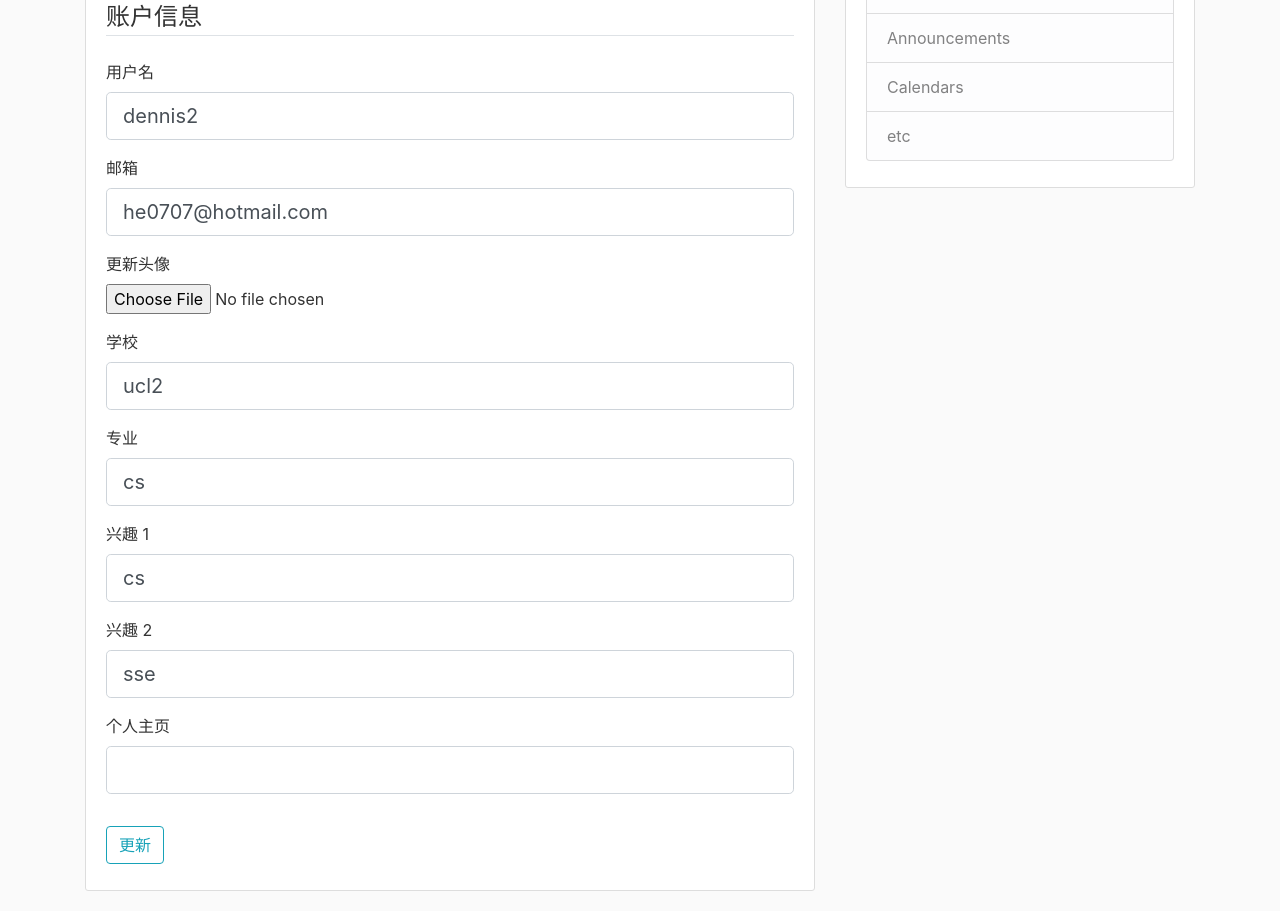
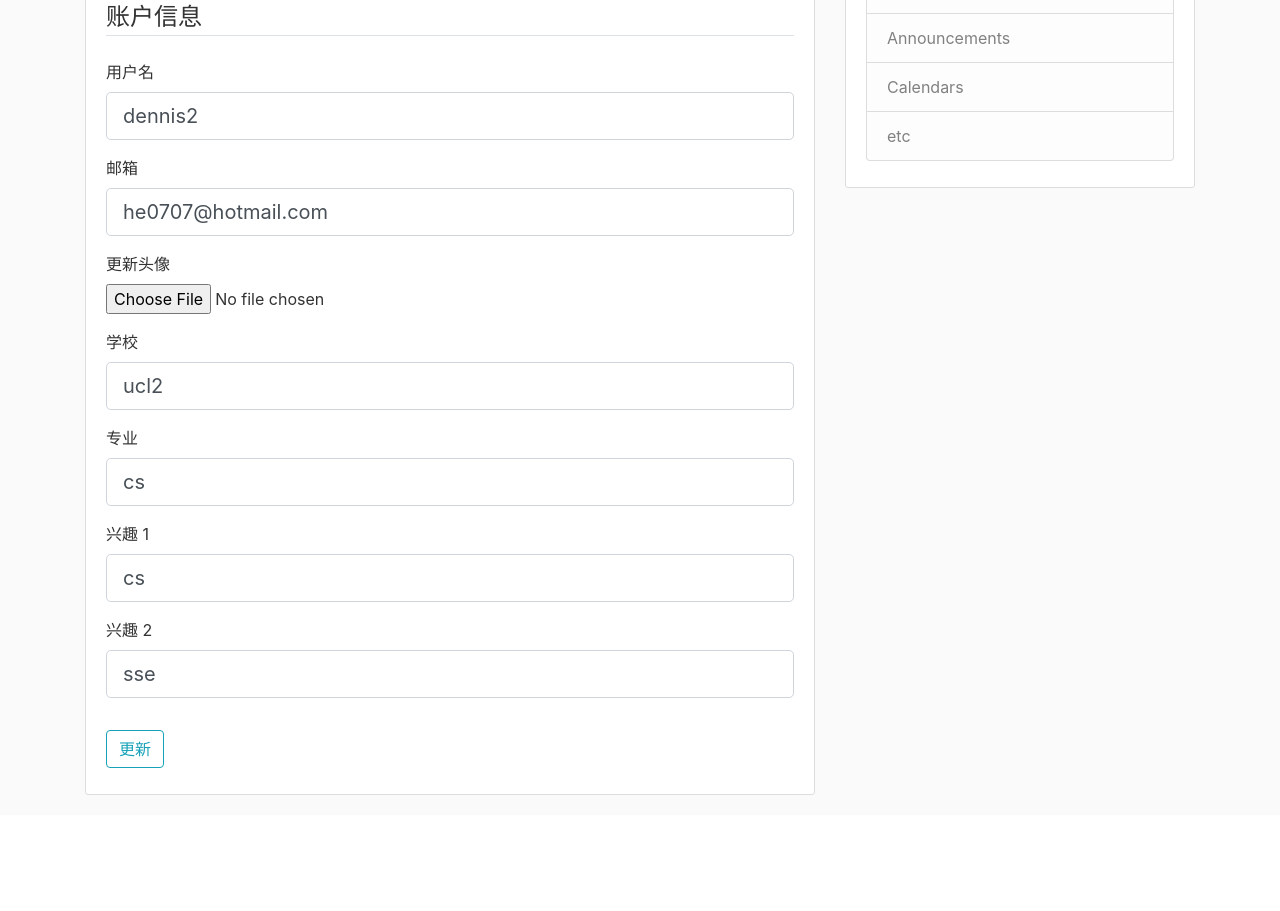
Before and after one commit to SciQuestDevelopment/demo, a Flask app: page /account in a window 1280 px wide. Shown: the part 233-1144 px from the top of the page. After the commit the page ends 1028 px from the top, so only its background shows below. Run offline with Flask 2, Linux system fonts and the light colour scheme; a user stored in the database is signed in; some libraries are stand-ins or nearby versions.

Commit message:
update url

```diff
--- a/app/forms.py
+++ b/app/forms.py
@@ -2,7 +2,8 @@ from flask_wtf import FlaskForm
 from flask_wtf.file import FileField, FileAllowed
 from flask_login import current_user
 from wtforms import StringField, PasswordField, SubmitField, BooleanField, TextAreaField,SelectField
-from wtforms.validators import DataRequired, Length, Email, EqualTo, ValidationError
+from flask_wtf.html5 import URLField
+from wtforms.validators import DataRequired, Length, Email, EqualTo, ValidationError,url
 from app.models import User
 
 
@@ -20,8 +21,7 @@ class RegistrationForm(FlaskForm):
                             validators=[DataRequired(), Length(min=2, max=20)])
     interest2 = StringField('兴趣 2',
                             validators=[Length(min=2, max=20)])
-    url = StringField('个人主页',
-                      validators=[Length(min=2, max=20)])
+
     confirm_password = PasswordField('确认密码',
                                      validators=[DataRequired(), EqualTo('password')])
     submit = SubmitField('注册')
@@ -59,8 +59,7 @@ class UpdateAccountForm(FlaskForm):
                             validators=[DataRequired(), Length(min=2, max=20)])
     interest2 = StringField('兴趣 2',
                             validators=[Length(min=2, max=20)])
-    url = StringField('个人主页',
-                      validators=[Length(min=2, max=20)])
+
     submit = SubmitField('更新')
 
     def validate_username(self, username):
@@ -79,7 +78,7 @@ class UpdateAccountForm(FlaskForm):
 class PostForm(FlaskForm):
     title = StringField('标题', validators=[DataRequired()])
     description = TextAreaField('主题', validators=[DataRequired()])
-    url = StringField('url', validators=[DataRequired()])
+    url = URLField(validators=[url()])
     venue = StringField('期刊', validators=[DataRequired()])
     submit = SubmitField('确认发布')
 
--- a/app/models.py
+++ b/app/models.py
@@ -20,7 +20,6 @@ class User(db.Model, UserMixin):
     major = db.Column(db.String(60), nullable=False)
     interest1 = db.Column(db.String(60), nullable=False)
     interest2 = db.Column(db.String(60), nullable=False)
-    url = db.Column(db.String(60), nullable=False)
     posts = db.relationship('Post', backref='author', lazy=True)
 
     def get_reset_token(self, expires_sec=1800):
--- a/app/routes.py
+++ b/app/routes.py
@@ -37,7 +37,7 @@ def register():
         hashed_password = bcrypt.generate_password_hash(form.password.data).decode('utf-8')
         user = User(username=form.username.data, email=form.email.data, password=hashed_password,
                     university=form.university.data, major=form.major.data, interest1=form.interest1.data,
-                    interest2=form.interest2.data, url=form.url.data)
+                    interest2=form.interest2.data)
 
         db.session.add(user)
         db.session.commit()
@@ -97,7 +97,6 @@ def account():
         current_user.major = form.major.data
         current_user.interest1 = form.interest1.data
         current_user.interest2 = form.interest2.data
-        current_user.url = form.url.data
         db.session.commit()
         flash('账户更新成功！', 'success')
         return redirect(url_for('account'))
@@ -108,7 +107,6 @@ def account():
         form.major.data = current_user.major
         form.interest1.data = current_user.interest1
         form.interest2.data = current_user.interest2
-        form.url.data = current_user.url
     image_file = url_for('static', filename='profile_pics/' + current_user.image_file)
     return render_template('account.html', title='账户信息',
                            image_file=image_file, form=form)
--- a/app/templates/account.html
+++ b/app/templates/account.html
@@ -64,10 +64,6 @@
                     {{ form.interest2.label(class="form-control-label") }}
                     {{ form.interest2(class="form-control form-control-lg") }}
                 </div>
-            <div class="form-group">
-                    {{ form.url.label(class="form-control-label") }}
-                    {{ form.url(class="form-control form-control-lg") }}
-                </div>
             </fieldset>
             <div class="form-group">
                 {{ form.submit(class="btn btn-outline-info") }}
--- a/app/templates/post.html
+++ b/app/templates/post.html
@@ -15,7 +15,7 @@
       </div>
       <h2 class="article-title">{{ post.title }}</h2>
         <small class="text-muted">{{ post.venue }}</small>
-      <a href="https://{{ post.url }}" target="_blank" class="text-muted">{{ post.url }} </a>
+      <a href="{{ post.url }}" target="_blank" class="text-muted">{{ post.url }} </a>
     </div>
   </article>
   <!-- Modal -->
```
Also changed, not shown: app/templates/register.html (+0 -15 lines), app/site.db (deleted), 1 other file.
